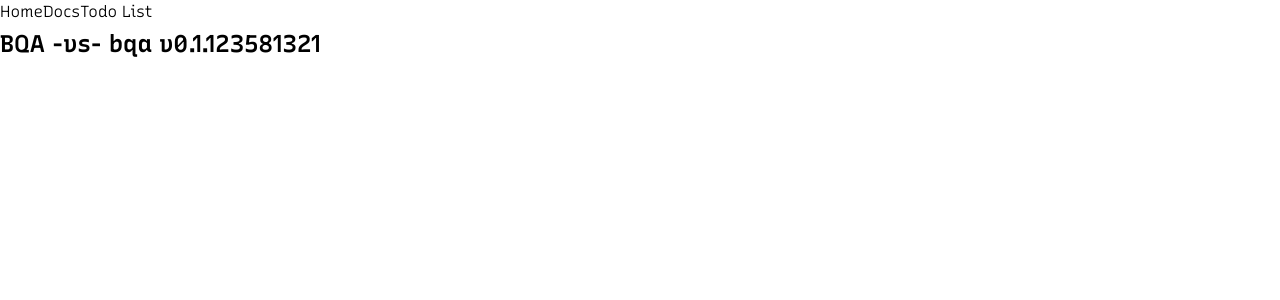
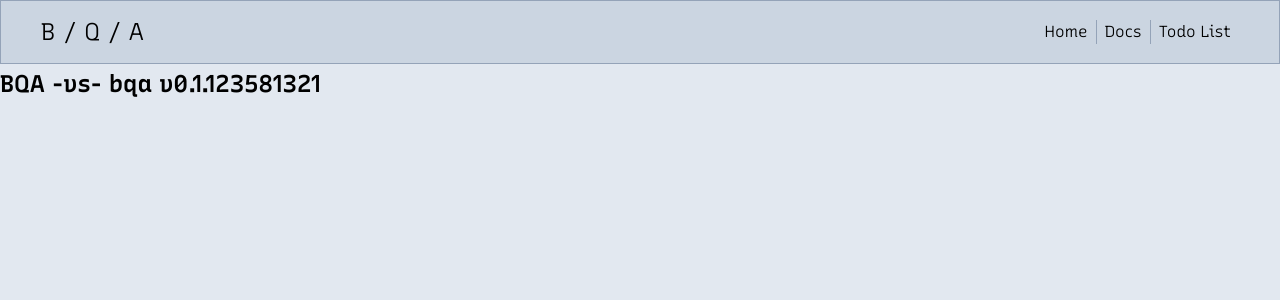
Before and after one commit to bqanderson/intro-nextjs, a Next.js app: page / in a window 1280 px wide. Shown: the top 300 px of the page. Built offline with nearby package versions, Linux system fonts and the light colour scheme.

Commit message:
add new styles with tailwind

```diff
--- a/app/globals.css
+++ b/app/globals.css
@@ -64,3 +64,14 @@ body {
   var(--rec-italic-slnt),
   var(--rec-base-crsv);
 }
+
+@layer utilities {
+  .link-hover {
+    font-variation-settings:
+    var(--rec-base-mono),
+    var(--rec-casual-casl),
+    var(--rec-italic-slnt),
+    var(--rec-base-crsv);
+    font-weight: 600;
+  }
+}
--- a/app/layout.tsx
+++ b/app/layout.tsx
@@ -28,12 +28,13 @@ export default function RootLayout({
 
   return (
     <html lang="en">
-      <body className={recursive.variable}>
-        <header>
+      <body className={`${recursive.variable} bg-slate-200`}>
+        <header className='flex justify-between items-center h-xl py-xs px-lg bg-slate-300 border border-slate-400'>
+          <h1 className='text-lg'>B / Q / A</h1>
           <nav>
-            <ul className='flex items-center'>
+            <ul className='flex items-center divide-x divide-slate-400'>
               { links.map( link => (
-                <li key={ link.href }>
+                <li className='px-xs transition-all hover:link-hover' key={ link.href }>
                   <Link href={ link.href }>{ link.label }</Link>
                 </li>
               )) }
--- a/tailwind.config.js
+++ b/tailwind.config.js
@@ -31,6 +31,17 @@ module.exports = {
       semibold: 'var(--rec-semibold-wght)',
       bold: 'var(--rec-heavy-wght)',
     },
+    spacing: {
+      xs: '8px',
+      sm: '16px',
+      md: '24px',
+      lg: '40px',
+      xl: '64px',
+      '2xl': '104px',
+      '3xl': '168px',
+      '4xl': '272px',
+      '5xl': '440px',
+    },
   },
   plugins: [],
 }
```
